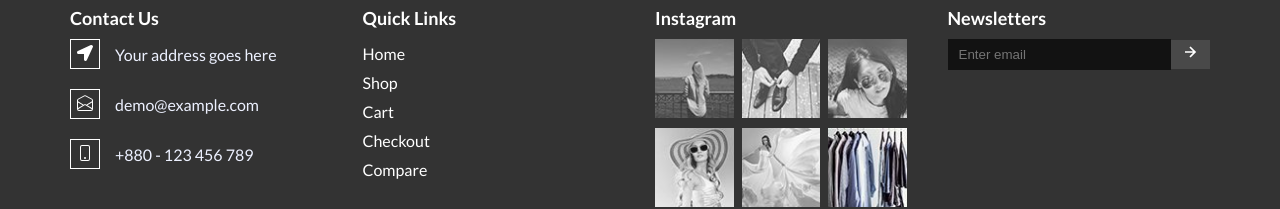
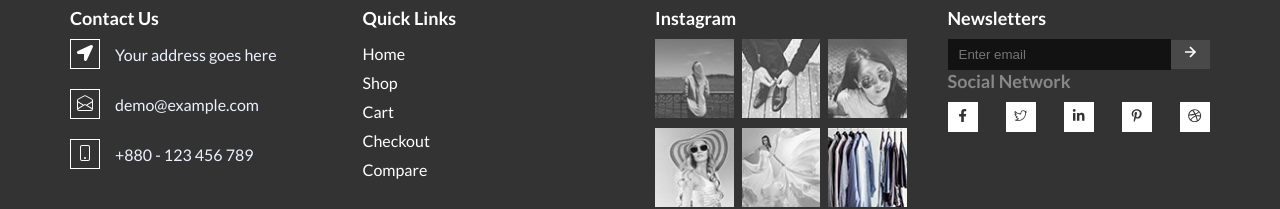
Before and after one commit to rafiurrafi/good-hope-commerce, a React (Create React App) app: page /auth/login in a window 1280 px wide. Shown: the part 574-783 px from the top of the page. Built offline with nearby package versions, Linux system fonts and the light colour scheme; no server answers.

Commit message:
added the footer social items

```diff
--- a/src/componentns/common/Container/container.style.scss
+++ b/src/componentns/common/Container/container.style.scss
@@ -2,3 +2,33 @@
   max-width: var(--container-width);
   margin: 0 auto;
 }
+// XX-Large devices (larger desktops, 1400px and up)
+@media (min-width: 1400px) {
+}
+// X-Large devices (large desktops, 1200px and up)
+@media (max-width: 1200px) {
+  .container {
+    max-width: 960px;
+    background-color: red;
+  }
+}
+@media (max-width: 992px) {
+  .container {
+    max-width: 720px;
+    background-color: orange;
+  }
+}
+@media (max-width: 768px) {
+  .container {
+    max-width: 540px;
+    background-color: orangered;
+  }
+}
+
+@media (max-width: 576px) {
+  .container {
+    max-width: 100%;
+    padding: 2%;
+    background-color: red;
+  }
+}
--- a/src/componentns/footer/footer.component.jsx
+++ b/src/componentns/footer/footer.component.jsx
@@ -2,9 +2,16 @@ import { Link } from "react-router-dom";
 import Container from "../common/Container/container.component";
 import { H1, H4 } from "../typography/typography.component";
 import "./footer.style.scss";
-import { FaLocationArrow } from "react-icons/fa";
+import {
+  FaLocationArrow,
+  FaFacebookF,
+  FaLinkedinIn,
+  FaPinterestP,
+  FaDribbble,
+} from "react-icons/fa";
 import { BsPhone, BsEnvelopeOpen } from "react-icons/bs";
 import { BiRightArrowAlt } from "react-icons/bi";
+import { TfiTwitter } from "react-icons/tfi";
 
 import img1 from "./assets/01.jpg";
 import img2 from "./assets/02.jpg";
@@ -21,19 +28,19 @@ const Footer = () => {
           <div>
             <H4 color="white">Contact Us</H4>
             <div className="footer__contact">
-              <div className="footer__contact-icon">
+              <div className="footer__icon">
                 <FaLocationArrow />
               </div>
               <p>Your address goes here</p>
             </div>
             <div className="footer__contact">
-              <div className="footer__contact-icon">
+              <div className="footer__icon">
                 <BsEnvelopeOpen />
               </div>
               <p>demo@example.com</p>
             </div>
             <div className="footer__contact">
-              <div className="footer__contact-icon">
+              <div className="footer__icon">
                 <BsPhone />
               </div>
               <p>+880 - 123 456 789</p>
@@ -68,6 +75,24 @@ const Footer = () => {
                 </button>
               </div>
             </div>
+            <H4>Social Network</H4>
+            <div className="footer__social-icons">
+              <button className="footer__icon footer__icon-bg">
+                <FaFacebookF />
+              </button>
+              <button className="footer__icon footer__icon-bg">
+                <TfiTwitter />
+              </button>
+              <button className="footer__icon footer__icon-bg">
+                <FaLinkedinIn />
+              </button>
+              <button className="footer__icon footer__icon-bg">
+                <FaPinterestP />
+              </button>
+              <button className="footer__icon footer__icon-bg">
+                <FaDribbble />
+              </button>
+            </div>
           </div>
         </Container>
       </div>
--- a/src/componentns/footer/footer.style.scss
+++ b/src/componentns/footer/footer.style.scss
@@ -27,18 +27,6 @@
     align-items: center;
     gap: 1.5rem;
     margin-bottom: 2rem;
-    &-icon {
-      color: white;
-      height: 3rem;
-      width: 3rem;
-      border: 1px solid white;
-      text-align: center;
-      padding: 0.5rem;
-    }
-    &:hover &-icon {
-      color: var(--color-primary);
-      border: 1px solid var(--color-primary);
-    }
   }
   &__insta {
     img {
@@ -71,4 +59,28 @@
       }
     }
   }
+  &__social-icons {
+    display: flex;
+    justify-content: space-between;
+  }
+  &__icon {
+    color: white;
+    height: 3rem;
+    width: 3rem;
+    border: 1px solid white;
+    text-align: center;
+    padding: 0.5rem;
+    &.footer__icon-bg {
+      background-color: white;
+      color: var(--gray-dark-1);
+      &:hover {
+        background-color: var(--color-primary);
+        color: white;
+      }
+    }
+    &:hover {
+      color: var(--color-primary);
+      border: 1px solid var(--color-primary);
+    }
+  }
 }
```
Also changed, not shown: src/app.scss (+34 -0 lines).
